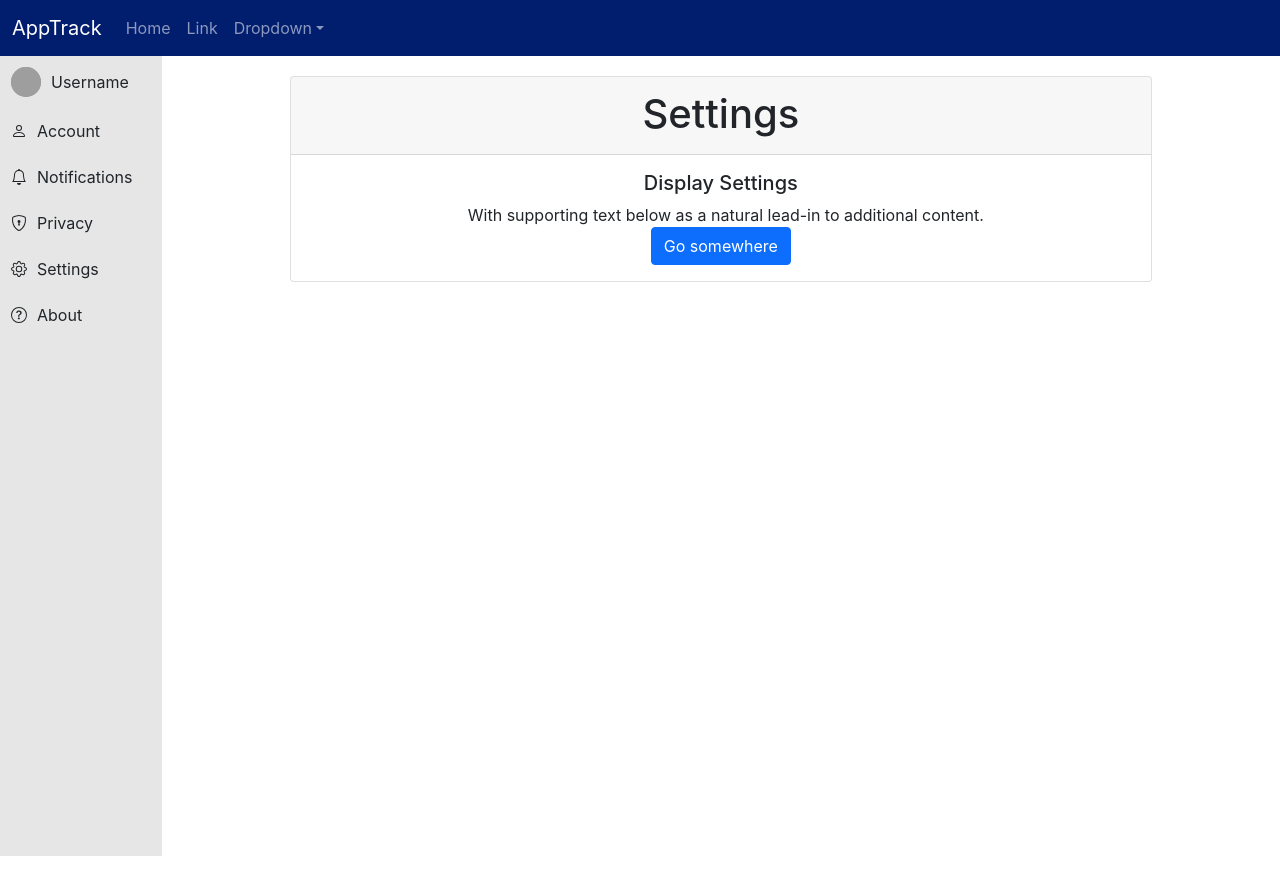
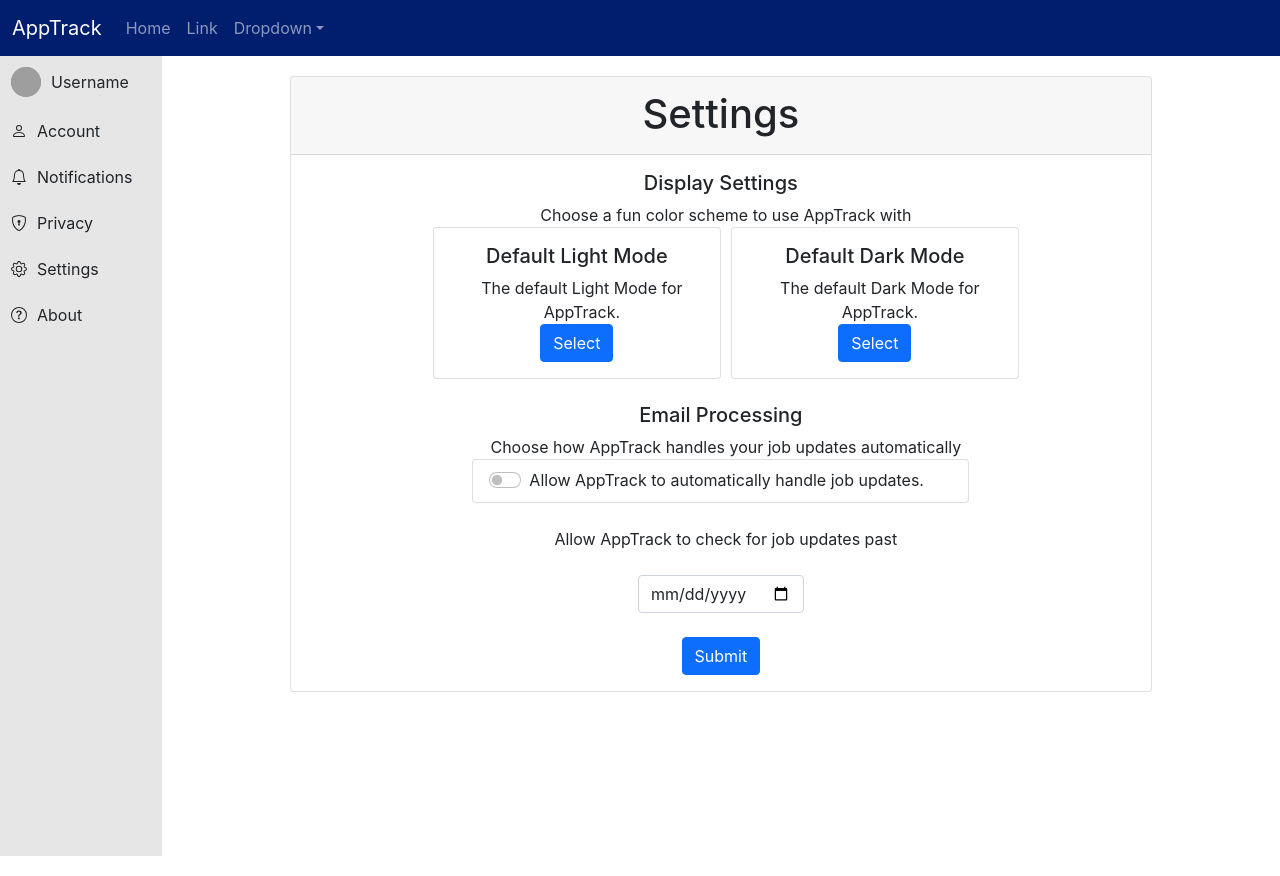
Before and after one commit to akhorana14/AppTrack, a React (Create React App) app in the folder frontend/: page /settings in a window 1280 px wide. Built offline with nearby package versions, Linux system fonts and the light colour scheme; grey boxes are pictures that could not be loaded.

Commit message:
finished settings page

```diff
--- a/frontend/src/pages/Profile/Profile.jsx
+++ b/frontend/src/pages/Profile/Profile.jsx
@@ -6,7 +6,9 @@ import Button from 'react-bootstrap/Button';
 import Modal from 'react-bootstrap/Modal';
 import Image from 'react-bootstrap/Image'
 import Collapse from "react-bootstrap/esm/Collapse";
-import Accordion from "react-bootstrap/esm/Accordion";
+import ListGroup from "react-bootstrap/esm/ListGroup";
+import Form from 'react-bootstrap/Form';
+import Card from 'react-bootstrap/Card';
 
 
 function Profile(props) {
@@ -105,7 +107,7 @@ function Profile(props) {
                                 <h1>Account</h1>
                             </div>
                             <div class="card-body">
-                                <Image className="accountPicture" src="https://www.w3schools.com/howto/img_avatar.png" roundedCircle />
+                                <Image className="accountPicture" src="https://www.w3schools.com/howto/img_avatar.png" roundedCircle width={300} />
                                 <br /> <br />
                                 <h5 class="card-title">You are currently signed in as: Username</h5>
                                 <p class="card-text">Update your account with the options below.</p>
@@ -116,13 +118,7 @@ function Profile(props) {
                                 </Button> <br />
                                 <Collapse in={open}>
                                     <div id="collapse">
-                                    Lorem ipsum dolor sit amet, consectetur adipiscing elit, sed do
-                                    eiusmod tempor incididunt ut labore et dolore magna aliqua. Ut enim ad
-                                    minim veniam, quis nostrud exercitation ullamco laboris nisi ut
-                                    aliquip ex ea commodo consequat. Duis aute irure dolor in
-                                    reprehenderit in voluptate velit esse cillum dolore eu fugiat nulla
-                                    pariatur. Excepteur sint occaecat cupidatat non proident, sunt in
-                                    culpa qui officia deserunt mollit anim id est laborum.
+                                        Google Auth Button Placeholder
                                     </div>
                                 </Collapse>
                                 <Button className={style.delete} variant="danger" onClick={handleShow}>
@@ -138,9 +134,18 @@ function Profile(props) {
                                 <h1>Notifications</h1>
                             </div>
                             <div class="card-body">
-                                <h5 class="card-title">Special title treatment</h5>
-                                <p class="card-text">With supporting text below as a natural lead-in to additional content.</p>
-                                <a href="#" class="btn btn-primary">Go somewhere</a>
+                                <h5 class="card-title">Notifications you recieve</h5>
+                                <p class="card-text">Change when you recieve notifications from AppTrack</p>
+                                <ListGroup id="notificationList" className={style.listGroup}>
+                                    <ListGroup.Item className={style.listItem}><Form.Switch className={style.switch} label="Notification Option 1"/></ListGroup.Item>
+                                    <ListGroup.Item className={style.listItem}><Form.Switch className={style.switch} label="Notification Option 2" /></ListGroup.Item>
+                                    <ListGroup.Item className={style.listItem}><Form.Switch className={style.switch} label="Notification Option 3"/></ListGroup.Item>
+                                    <ListGroup.Item className={style.listItem}><Form.Switch className={style.switch} label="Notification Option 4"/></ListGroup.Item>
+                                    <ListGroup.Item className={style.listItem}><Form.Switch className={style.switch} label="Notification Option 5" /></ListGroup.Item>
+                                    <ListGroup.Item className={style.listItem}><Form.Switch className={style.switch} label="Notification Option 6" /></ListGroup.Item>
+                                </ListGroup>
+                                <br />
+                                <a href="#" class="btn btn-primary">Submit</a>
                             </div>
                         </div>
                     </div>
@@ -151,9 +156,18 @@ function Profile(props) {
                                 <h1>Privacy</h1>
                             </div>
                             <div class="card-body">
-                                <h5 class="card-title">Special title treatment</h5>
-                                <p class="card-text">With supporting text below as a natural lead-in to additional content.</p>
-                                <a href="#" class="btn btn-primary">Go somewhere</a>
+                                <h5 class="card-title">How AppTrack uses your data</h5>
+                                <p class="card-text">Change how AppTrack can give you personalized feedback</p>
+                                <ListGroup id="privacyList" className={style.listGroup}>
+                                    <ListGroup.Item className={style.listItem}><Form.Switch className={style.switch} label="Privacy Option 1" /></ListGroup.Item>
+                                    <ListGroup.Item className={style.listItem}><Form.Switch className={style.switch} label="Privacy Option 2"/></ListGroup.Item>
+                                    <ListGroup.Item className={style.listItem}><Form.Switch className={style.switch} label="Privacy Option 3" /></ListGroup.Item>
+                                    <ListGroup.Item className={style.listItem}><Form.Switch className={style.switch} label="Privacy Option 4" /></ListGroup.Item>
+                                    <ListGroup.Item className={style.listItem}><Form.Switch className={style.switch} label="Privacy Option 5"/></ListGroup.Item>
+                                    <ListGroup.Item className={style.listItem}><Form.Switch className={style.switch} label="Privacy Option 6"/></ListGroup.Item>
+                                </ListGroup>
+                                <br />
+                                <a href="#" class="btn btn-primary">Submit</a>
                             </div>
                         </div>
                     </div>
@@ -165,8 +179,41 @@ function Profile(props) {
                             </div>
                             <div class="card-body">
                                 <h5 class="card-title">Display Settings</h5>
-                                <p class="card-text">With supporting text below as a natural lead-in to additional content.</p>
-                                <a href="#" class="btn btn-primary">Go somewhere</a>
+                                <p class="card-text">Choose a fun color scheme to use AppTrack with</p>
+                                <div className={style.cardList}>
+                                <Card className={style.card} style={{ width: '18rem' }}>
+                                    <Card.Body>
+                                    <Card.Title>Default Light Mode</Card.Title>
+                                    <Card.Text>
+                                        The default Light Mode for AppTrack.
+                                    </Card.Text>
+                                        <Button variant="primary">Select</Button>
+                                    </Card.Body>
+                                </Card>
+                                <Card className={style.card} style={{ width: '18rem' }}>
+                                    <Card.Body>
+                                    <Card.Title>Default Dark Mode</Card.Title>
+                                    <Card.Text>
+                                        The default Dark Mode for AppTrack.
+                                    </Card.Text>
+                                        <Button variant="primary">Select</Button>
+                                    </Card.Body>
+                                </Card>
+                                </div>
+                                <br />
+                                <h5 class="card-title">Email Processing</h5>
+                                <p class="card-text">Choose how AppTrack handles your job updates automatically </p>
+                                <ListGroup className={style.listGroup}>
+                                <ListGroup.Item className={style.listItem}><Form.Switch className={style.switch} label="Allow AppTrack to automatically handle job updates."/></ListGroup.Item>
+                                </ListGroup>
+                                <br />
+                                <p class="card-text">Allow AppTrack to check for job updates past </p>
+                                <br />
+                                <div className={style.dateWrapper}>
+                                    <Form.Control type="date" className={style.date} />
+                                </div>
+                                <br /> <br />
+                                <a href="#" class="btn btn-primary">Submit</a>
                             </div>
                         </div>
                     </div>
@@ -177,9 +224,8 @@ function Profile(props) {
                                 <h1>About</h1>
                             </div>
                             <div class="card-body">
-                                <h5 class="card-title">Special title treatment</h5>
-                                <p class="card-text">With supporting text below as a natural lead-in to additional content.</p>
-                                <a href="#" class="btn btn-primary">Go somewhere</a>
+                                <h5 class="card-title">What is AppTrack?</h5>
+                                <p class="card-text">During the recruiting process, many job applicants apply to hundreds of positions on a variety of sites, such as LinkedIn, Google Jobs, and Indeed. A majority of these applications are then funneled through a select group of vendors that collect information on behalf of corporate recruiters, such as Workday and Greenhouse. These platforms (and human recruiters) often provide candidates with status updates via email. We propose a web based platform that analyzes candidate’s Gmail inboxes for job status updates and notifies them when action is required or when they have progressed to the next recruiting step. This functionality differentiates us from other job tracking solutions available, which do not automatically integrate with users’ email inboxes. In addition, the web application has a calendar to track important dates, which ensures the candidate is informed of important dates they might have otherwise missed. This would simplify the recruiting process for candidates, allowing them to effectively manage a large number of job applications.</p>
                             </div>
                         </div>
                     </div>
--- a/frontend/src/pages/Profile/Profile.module.css
+++ b/frontend/src/pages/Profile/Profile.module.css
@@ -90,3 +90,45 @@ fieldset {
 .delete {
     margin-top: 30px;
 }
+
+.listGroup {
+    display: flex;
+    justify-content: space-between;
+    padding-left: 20%;
+    padding-right: 20%;
+    text-align: left;
+}
+
+.listItem {
+    display: flex;
+    justify-content: space-between;
+}
+
+.switch {
+    padding-top: 0;
+    padding-bottom: 0;
+}
+
+.cardList {
+    display: flex;
+    justify-content: center;
+}
+
+.card {
+    margin-left: 10px;
+}
+
+.dateWrapper {
+    display: inline-block;
+    width: 20%;
+    margin: 0px 0px 0px 0px;
+    align-items: center;
+}
+
+.date {
+    margin: 0px 0px 0px 0px;
+}
+
+.center {
+    align-items: center;
+}
```
